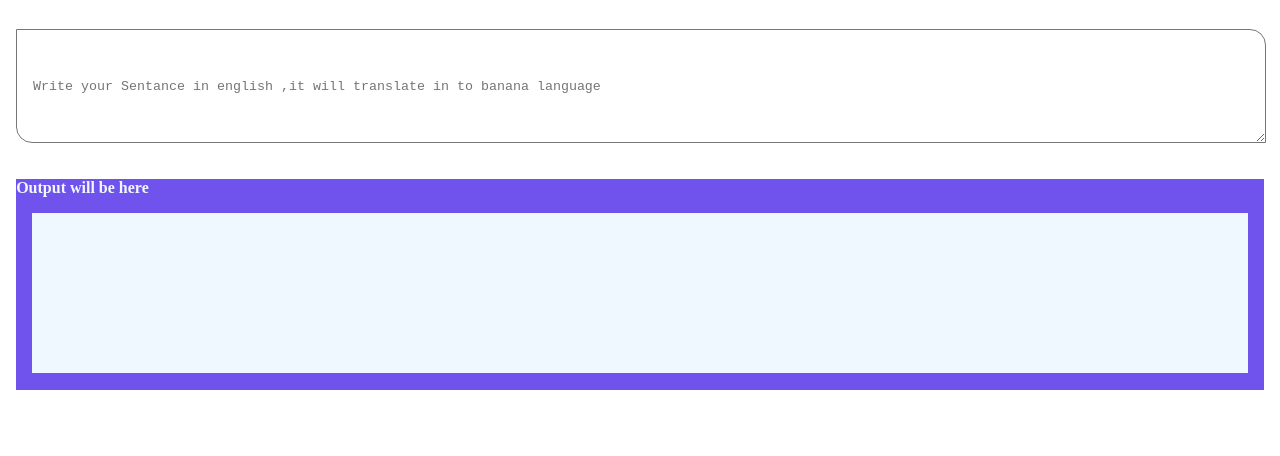
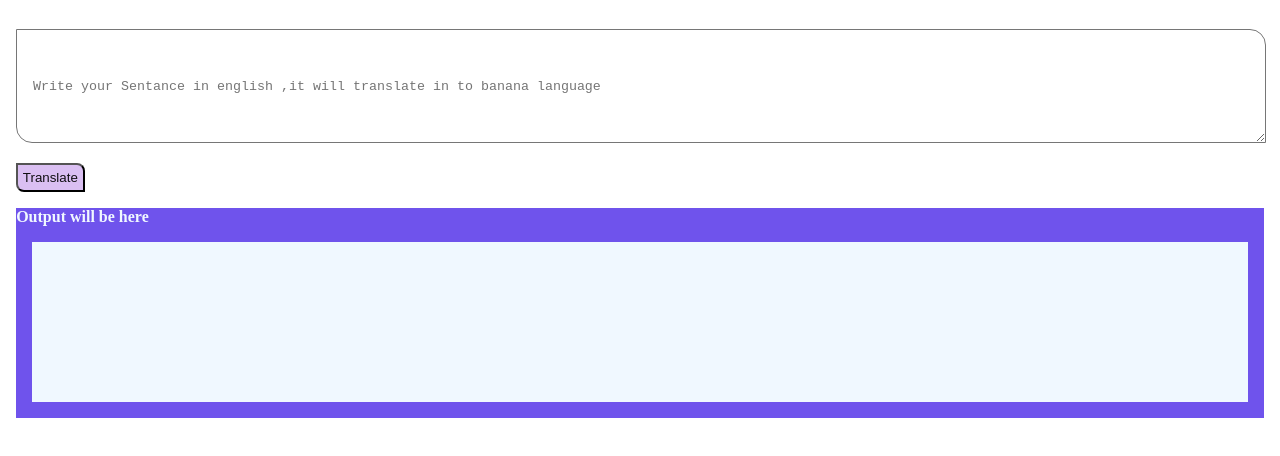
Before and after one commit to vikipediaa/banana-speak, a plain HTML site: page index.html in a window 1280 px wide. Shown: the part 216-672 px from the top of the page. Drawn offline with Linux system fonts and the light colour scheme.

Commit message:
done css

```diff
--- a/index.html
+++ b/index.html
@@ -13,6 +13,7 @@
       id="txt-input"
       placeholder="Write your Sentance in english ,it will translate in to banana language"
     ></textarea>
+    <button id="btn-translate">Translate</button>
     <div style="background-color: rgb(111, 83, 236); color: aliceblue">
       Output will be here
       <div id="output" style="background-color: aliceblue; color: black">
--- a/style.css
+++ b/style.css
@@ -31,3 +31,10 @@ div{
     height: 20vh;
 
 }
+#btn-translate{
+    padding: .3rem;
+    color: rgba(0, 0, 0, 0.925);
+    background-color: rgba(148, 73, 218, 0.349);
+    border-radius: 0rem .5rem;
+    margin-left: 1rem;
+}
```
